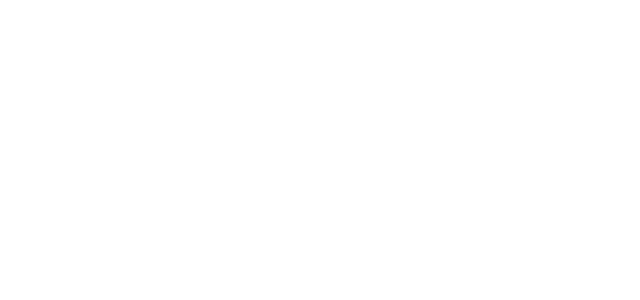
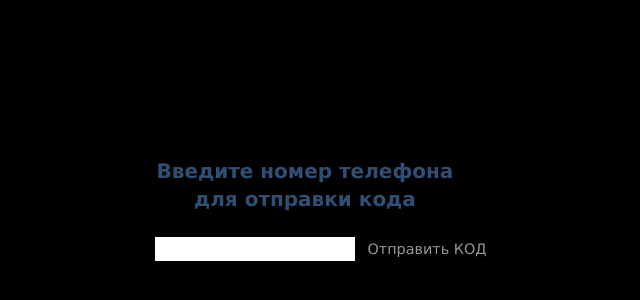
Before and after one commit to qoolebyaqa/testdeploy, a React (Vite) app: page /password/1 in a window 1280 px wide. Shown: the part 186-486 px from the top of the page, without its empty margins (313-953 px from the left). Built offline with nearby package versions, Linux system fonts and the light colour scheme.

Commit message:
fix: prevent default behavior of form

```diff
--- a/src/pages/Password.tsx
+++ b/src/pages/Password.tsx
@@ -1,6 +1,6 @@
 /* import Authentification from "./Authentification"; */
 
-import { /* useEffect, */ useState } from "react";
+import { /* useEffect, */ FormEvent, useState } from "react";
 /* import CustomInput from "../components/UI/CustomInput"; */
 import { useLoaderData } from "react-router";
 import { ApiService } from "../helpers/API/ApiSerivce";
@@ -13,7 +13,8 @@
 const [phone, setPhone] = useState('');
 const params:any = useLoaderData();
 
-async function handleSubmit() {
+async function handleSubmit(e:FormEvent) {
+  e.preventDefault();
   try {
     await ApiService.getOTP(params.tkn, phone)
   } catch (err) {
@@ -22,13 +23,15 @@
 }
 
 return (
-
+    <div className="bg-black w-screen h-screen flex items-center justify-center">
     <form onSubmit={handleSubmit}>
+      <p className="font-extrabold text-xl w-[300px] text-center mb-4">Введите номер телефона для отправки кода</p>
       <label htmlFor="phone">
       <input type="phone" placeholder="Введите номер телефона" onChange={(e) => setPhone(e.target.value)}/>
       </label>
-      <button>Отправить КОД</button>
+      <button disabled={!phone}>Отправить КОД</button>
     </form>
+    </div>
    );
 }
 
```
